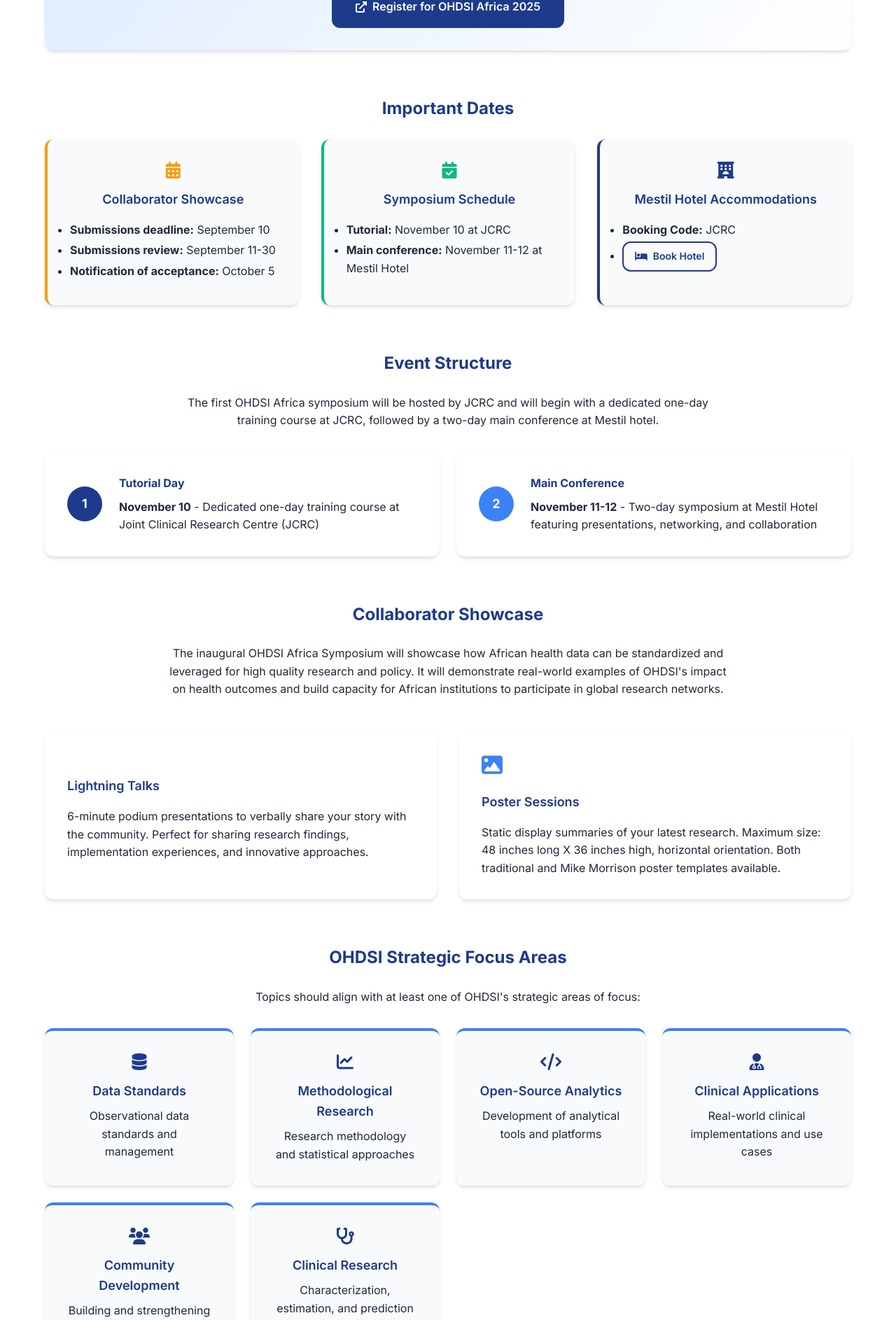
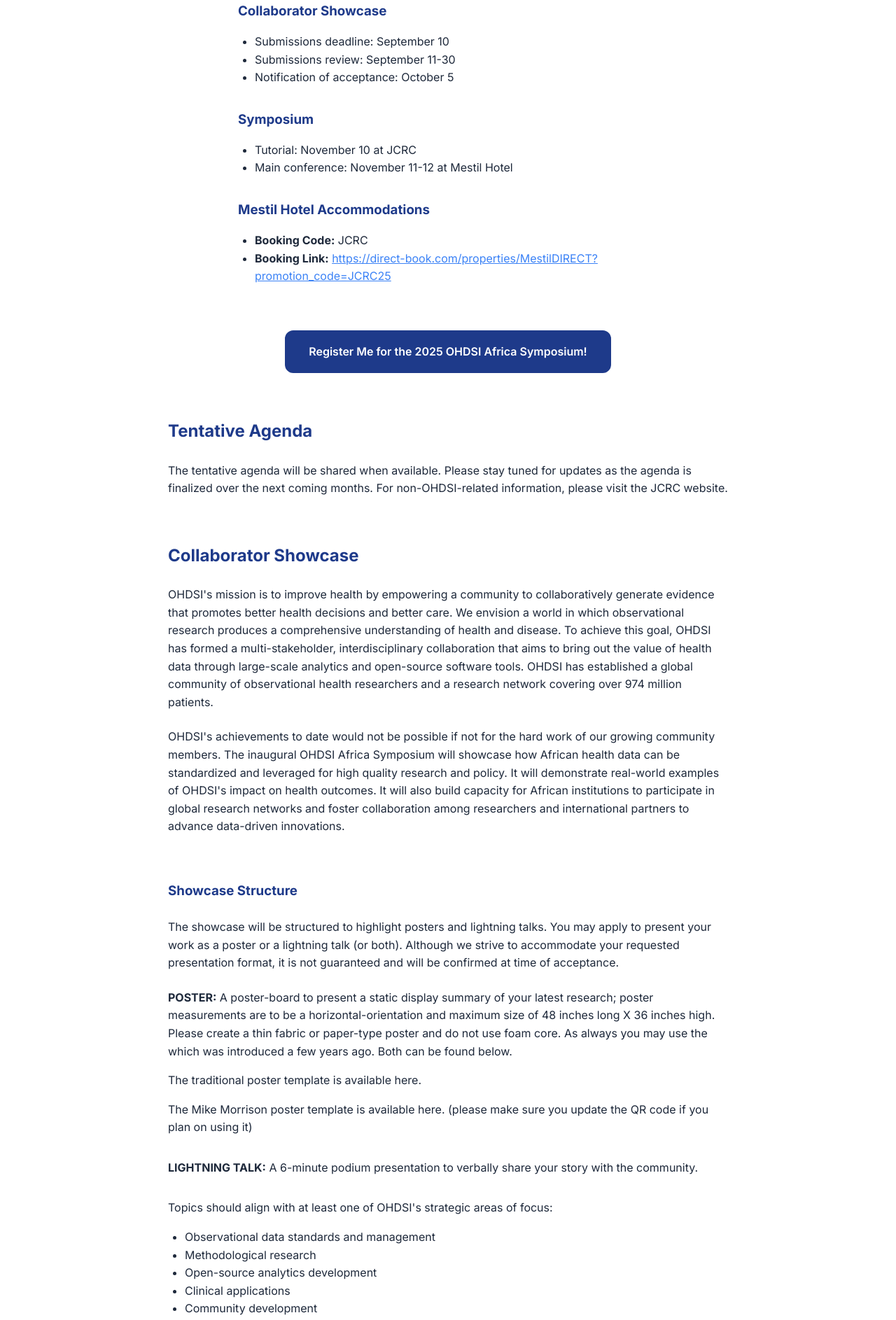
Before and after one commit to boluwalade/ohdsi-africa-website, a SvelteKit app: page /events in a window 1280 px wide. Shown: the part 618-2504 px from the top of the page at 70% size. Built offline with nearby package versions, Linux system fonts and the light colour scheme.

Commit message:
update event page

```diff
--- a/src/routes/events/+page.svelte
+++ b/src/routes/events/+page.svelte
@@ -8,207 +8,153 @@
 </svelte:head>
 
 <PageHeader
-	title="🌍 2025 Africa Symposium"
-	subtitle="Join Us At The Inaugural OHDSI Africa Symposium"
+	title="Join Us At The Inaugural OHDSI Africa Symposium"
+	subtitle="Nov. 10-12, 2025 • Joint Clinical Research Centre (JCRC) & Mestil Hotel Kampala"
 />
 
 <section class="section">
 	<div class="container">
-		<!-- Hero Event Info -->
-		<div class="card" style="background: linear-gradient(135deg, var(--light-blue), var(--white)); margin-bottom: var(--spacing-3xl); text-align: center;">
-			<h2 style="color: var(--primary-blue); font-size: var(--font-size-2xl); margin-bottom: var(--spacing-lg);">
-				November 10-12, 2025
-			</h2>
-			<p style="font-size: var(--font-size-lg); margin-bottom: var(--spacing-md);">
-				<strong>Joint Clinical Research Centre (JCRC) & Mestil Hotel Kampala</strong>
-			</p>
-			<p style="margin-bottom: var(--spacing-xl);">
+		<!-- Introduction -->
+		<div style="max-width: 800px; margin: 0 auto var(--spacing-3xl);">
+			<p style="margin-bottom: var(--spacing-lg);">
 				The inaugural OHDSI Africa Symposium will be held in Kampala at the Joint Clinical Research Centre (JCRC) and Mestil Hotel. Our community is delighted to introduce a new face-to-face opportunity in Africa, where OHDSI is growing at an exciting pace. We hope you will join us for this historical moment.
 			</p>
-			<a href="https://www.ohdsi.org/africa2025/" class="btn btn-primary" target="_blank" rel="noopener noreferrer">
-				<i class="fas fa-external-link-alt"></i> Register for OHDSI Africa 2025
+			<p style="margin-bottom: var(--spacing-lg);">
+				The first OHDSI Africa symposium will be hosted by JCRC and will begin with a dedicated one-day training course at JCRC, followed by a two-day main conference at Mestil hotel. Below are some important dates for you to save to your calendar:
+			</p>
+		</div>
+
+		<!-- Important Dates -->
+		<div style="max-width: 600px; margin: 0 auto var(--spacing-3xl);">
+			<div style="margin-bottom: var(--spacing-xl);">
+				<h3 style="color: var(--primary-blue); margin-bottom: var(--spacing-md);">Collaborator Showcase</h3>
+				<ul style="margin-left: var(--spacing-lg);">
+					<li>Submissions deadline: September 10</li>
+					<li>Submissions review: September 11-30</li>
+					<li>Notification of acceptance: October 5</li>
+				</ul>
+			</div>
+
+			<div style="margin-bottom: var(--spacing-xl);">
+				<h3 style="color: var(--primary-blue); margin-bottom: var(--spacing-md);">Symposium</h3>
+				<ul style="margin-left: var(--spacing-lg);">
+					<li>Tutorial: November 10 at JCRC</li>
+					<li>Main conference: November 11-12 at Mestil Hotel</li>
+				</ul>
+			</div>
+
+			<div style="margin-bottom: var(--spacing-xl);">
+				<h3 style="color: var(--primary-blue); margin-bottom: var(--spacing-md);">Mestil Hotel Accommodations</h3>
+				<ul style="margin-left: var(--spacing-lg);">
+					<li><strong>Booking Code:</strong> JCRC</li>
+					<li><strong>Booking Link:</strong> <a href="https://direct-book.com/properties/MestilDIRECT?promotion_code=JCRC25" target="_blank" rel="noopener noreferrer" style="color: var(--secondary-blue);">https://direct-book.com/properties/MestilDIRECT?promotion_code=JCRC25</a></li>
+				</ul>
+			</div>
+		</div>
+
+		<!-- Registration Button -->
+		<div style="text-align: center; margin-bottom: var(--spacing-3xl);">
+			<a href="https://forms.office.com/pages/responsepage.aspx?id=4p--5enagUK1xV7iEx_EsW4qH1WABP9OiVTbq64DnSVUOEFRODJTRTQyQ0RVOFZNUEhFR09CTzRZNi4u&route=shorturl" class="btn btn-primary" target="_blank" rel="noopener noreferrer">
+				Register Me for the 2025 OHDSI Africa Symposium!
 			</a>
 		</div>
 
-		<!-- Important Dates -->
-		<div style="margin-bottom: var(--spacing-3xl);">
-			<h3 class="section-title" style="font-size: var(--font-size-2xl); margin-bottom: var(--spacing-lg);">Important Dates</h3>
-			<div class="card-grid" style="grid-template-columns: repeat(auto-fit, minmax(280px, 1fr));">
-				<div class="card card-center" style="background: var(--light-gray); border-left: 4px solid var(--warning);">
-					<i class="fas fa-calendar-alt" style="font-size: var(--font-size-2xl); color: var(--warning); margin-bottom: var(--spacing-md);"></i>
-					<h4 class="card-title">Collaborator Showcase</h4>
-					<ul style="text-align: left; margin-top: var(--spacing-md);">
-						<li style="margin-bottom: var(--spacing-xs);"><strong>Submissions deadline:</strong> September 10</li>
-						<li style="margin-bottom: var(--spacing-xs);"><strong>Submissions review:</strong> September 11-30</li>
-						<li style="margin-bottom: var(--spacing-xs);"><strong>Notification of acceptance:</strong> October 5</li>
-					</ul>
-				</div>
+		<!-- Tentative Agenda -->
+		<div style="max-width: 800px; margin: 0 auto var(--spacing-3xl);">
+			<h2 style="color: var(--primary-blue); margin-bottom: var(--spacing-lg);">Tentative Agenda</h2>
+			<p>
+				The tentative agenda will be shared when available. Please stay tuned for updates as the agenda is finalized over the next coming months. For non-OHDSI-related information, please visit the JCRC website.
+			</p>
+		</div>
 
-				<div class="card card-center" style="background: var(--light-gray); border-left: 4px solid var(--success);">
-					<i class="fas fa-calendar-check" style="font-size: var(--font-size-2xl); color: var(--success); margin-bottom: var(--spacing-md);"></i>
-					<h4 class="card-title">Symposium Schedule</h4>
-					<ul style="text-align: left; margin-top: var(--spacing-md);">
-						<li style="margin-bottom: var(--spacing-xs);"><strong>Tutorial:</strong> November 10 at JCRC</li>
-						<li style="margin-bottom: var(--spacing-xs);"><strong>Main conference:</strong> November 11-12 at Mestil Hotel</li>
-					</ul>
-				</div>
+		<!-- Collaborator Showcase -->
+		<div style="max-width: 800px; margin: 0 auto var(--spacing-3xl);">
+			<h2 style="color: var(--primary-blue); margin-bottom: var(--spacing-lg);">Collaborator Showcase</h2>
+			<p style="margin-bottom: var(--spacing-lg);">
+				OHDSI's mission is to improve health by empowering a community to collaboratively generate evidence that promotes better health decisions and better care. We envision a world in which observational research produces a comprehensive understanding of health and disease. To achieve this goal, OHDSI has formed a multi-stakeholder, interdisciplinary collaboration that aims to bring out the value of health data through large-scale analytics and open-source software tools. OHDSI has established a global community of observational health researchers and a research network covering over 974 million patients.
+			</p>
+			<p style="margin-bottom: var(--spacing-lg);">
+				OHDSI's achievements to date would not be possible if not for the hard work of our growing community members. The inaugural OHDSI Africa Symposium will showcase how African health data can be standardized and leveraged for high quality research and policy. It will demonstrate real-world examples of OHDSI's impact on health outcomes. It will also build capacity for African institutions to participate in global research networks and foster collaboration among researchers and international partners to advance data-driven innovations.
+			</p>
+		</div>
 
-				<div class="card card-center" style="background: var(--light-gray); border-left: 4px solid var(--primary-blue);">
-					<i class="fas fa-hotel" style="font-size: var(--font-size-2xl); color: var(--primary-blue); margin-bottom: var(--spacing-md);"></i>
-					<h4 class="card-title">Mestil Hotel Accommodations</h4>
-					<ul style="text-align: left; margin-top: var(--spacing-md);">
-						<li style="margin-bottom: var(--spacing-xs);"><strong>Booking Code:</strong> JCRC</li>
-						<li style="margin-bottom: var(--spacing-sm);">
-							<a href="https://direct-book.com/properties/MestilDIRECT?promotion%5Fcode=JCRC25" target="_blank" rel="noopener noreferrer" class="btn btn-secondary" style="font-size: var(--font-size-sm); padding: var(--spacing-sm) var(--spacing-md);">
-								<i class="fas fa-bed"></i> Book Hotel
-							</a>
-						</li>
-					</ul>
-				</div>
+		<!-- Showcase Structure -->
+		<div style="max-width: 800px; margin: 0 auto var(--spacing-3xl);">
+			<h3 style="color: var(--primary-blue); margin-bottom: var(--spacing-lg);">Showcase Structure</h3>
+			<p style="margin-bottom: var(--spacing-lg);">
+				The showcase will be structured to highlight posters and lightning talks. You may apply to present your work as a poster or a lightning talk (or both). Although we strive to accommodate your requested presentation format, it is not guaranteed and will be confirmed at time of acceptance.
+			</p>
+
+			<div style="margin-bottom: var(--spacing-xl);">
+				<p style="margin-bottom: var(--spacing-md);"><strong>POSTER:</strong> A poster-board to present a static display summary of your latest research; poster measurements are to be a horizontal-orientation and maximum size of 48 inches long X 36 inches high. Please create a thin fabric or paper-type poster and do not use foam core. As always you may use the which was introduced a few years ago. Both can be found below.</p>
+				<p style="margin-bottom: var(--spacing-md);">The traditional poster template is available here.</p>
+				<p style="margin-bottom: var(--spacing-md);">The Mike Morrison poster template is available here. (please make sure you update the QR code if you plan on using it)</p>
+			</div>
+
+			<div style="margin-bottom: var(--spacing-xl);">
+				<p><strong>LIGHTNING TALK:</strong> A 6-minute podium presentation to verbally share your story with the community.</p>
+			</div>
+
+			<div style="margin-bottom: var(--spacing-xl);">
+				<p style="margin-bottom: var(--spacing-md);">Topics should align with at least one of OHDSI's strategic areas of focus:</p>
+				<ul style="margin-left: var(--spacing-lg); margin-bottom: var(--spacing-md);">
+					<li>Observational data standards and management</li>
+					<li>Methodological research</li>
+					<li>Open-source analytics development</li>
+					<li>Clinical applications</li>
+					<li>Community development</li>
+				</ul>
+				<p style="margin-bottom: var(--spacing-md);">Clinical research from OHDSI's analytic use cases:</p>
+				<ul style="margin-left: var(--spacing-lg);">
+					<li>Clinical characterization</li>
+					<li>Population-level estimation</li>
+					<li>Patient-level prediction</li>
+				</ul>
 			</div>
 		</div>
 
-		<!-- Event Structure -->
-		<div style="margin-bottom: var(--spacing-3xl);">
-			<h3 class="section-title" style="font-size: var(--font-size-2xl); margin-bottom: var(--spacing-lg);">Event Structure</h3>
-			<p style="text-align: center; max-width: 800px; margin: 0 auto var(--spacing-xl);">
-				The first OHDSI Africa symposium will be hosted by JCRC and will begin with a dedicated one-day training course at JCRC, followed by a two-day main conference at Mestil hotel.
+		<!-- Submission Instructions -->
+		<div style="max-width: 800px; margin: 0 auto var(--spacing-3xl);">
+			<h3 style="color: var(--primary-blue); margin-bottom: var(--spacing-lg);">Submission Instructions</h3>
+			<p style="margin-bottom: var(--spacing-lg);">
+				Please submit your work using Submission Link. You will be triggered to upload a brief report in the second section of the submission form. The brief report template can be. The document can be downloaded as a Microsoft Word document by clicking on the link and selecting File -> Download -> Microsoft Word (.docx).
 			</p>
-			<div class="card-grid-sm">
-				<div class="card" style="display: flex; gap: var(--spacing-lg); align-items: center;">
-					<div style="width: 50px; height: 50px; background: var(--primary-blue); color: var(--white); border-radius: 50%; display: flex; align-items: center; justify-content: center; font-weight: 700; flex-shrink: 0; font-size: var(--font-size-lg);">1</div>
-					<div>
-						<h4 style="color: var(--primary-blue); margin-bottom: var(--spacing-sm);">Tutorial Day</h4>
-						<p><strong>November 10</strong> - Dedicated one-day training course at Joint Clinical Research Centre (JCRC)</p>
-					</div>
-				</div>
-
-				<div class="card" style="display: flex; gap: var(--spacing-lg); align-items: center;">
-					<div style="width: 50px; height: 50px; background: var(--secondary-blue); color: var(--white); border-radius: 50%; display: flex; align-items: center; justify-content: center; font-weight: 700; flex-shrink: 0; font-size: var(--font-size-lg);">2</div>
-					<div>
-						<h4 style="color: var(--primary-blue); margin-bottom: var(--spacing-sm);">Main Conference</h4>
-						<p><strong>November 11-12</strong> - Two-day symposium at Mestil Hotel featuring presentations, networking, and collaboration</p>
-					</div>
-				</div>
-			</div>
+			<p style="margin-bottom: var(--spacing-md);">Each presenting author should upload their document as a PDF. The submission should meet the following guidelines:</p>
+			<ul style="margin-left: var(--spacing-lg); margin-bottom: var(--spacing-lg);">
+				<li>Maximum 1,000 words (exclusive of references/authors/affiliations/tables/figures)</li>
+				<li>Maximum 10 MB</li>
+				<li>Clearly state the names of all co-authors and affiliations at the top (list them in the order that will appear on the presentation)</li>
+				<li>Have the following sections: Background, Methods, Results, Conclusion</li>
+				<li>References/citations are recommended (maximum 15; suggested style is Vancouver, DOI, or PMID)</li>
+				<li>Unpublished in the peer-review literature at the time of submission; preprints are acceptable</li>
+				<li>[Optional] Up to 3 additional figures or tables can be added to support description of the methods or results</li>
+			</ul>
+			<p style="margin-bottom: var(--spacing-lg);">
+				By submitting your work, the presenting author agrees to present at the inaugural OHDSI Africa symposium 2025 in person if their work is selected. This agreement includes being present at the scheduled time or sending someone to represent in your absence.
+			</p>
+			<p style="margin-bottom: var(--spacing-lg);">
+				Your document should be saved as a PDF using the following naming convention, where the "lastname" and "firstname" correspond to the name of the presenting author, and "title" should include keywords that summarize the title: <strong>lastname-firstname_title_2025symposium</strong>.
+			</p>
 		</div>
 
-		<!-- Collaborator Showcase -->
-		<div style="margin-bottom: var(--spacing-3xl);">
-			<h3 class="section-title" style="font-size: var(--font-size-2xl); margin-bottom: var(--spacing-lg);">Collaborator Showcase</h3>
-			<div class="section-intro">
-				<p>
-					The inaugural OHDSI Africa Symposium will showcase how African health data can be standardized and leveraged for high quality research and policy. It will demonstrate real-world examples of OHDSI's impact on health outcomes and build capacity for African institutions to participate in global research networks.
-				</p>
-			</div>
-
-			<div class="card-grid" style="margin-top: var(--spacing-xl);">
-				<div class="card">
-					<i class="fas fa-presentation" style="font-size: var(--font-size-3xl); color: var(--secondary-blue); margin-bottom: var(--spacing-lg);"></i>
-					<h4 class="card-title">Lightning Talks</h4>
-					<p>6-minute podium presentations to verbally share your story with the community. Perfect for sharing research findings, implementation experiences, and innovative approaches.</p>
-				</div>
-
-				<div class="card">
-					<i class="fas fa-image" style="font-size: var(--font-size-3xl); color: var(--secondary-blue); margin-bottom: var(--spacing-lg);"></i>
-					<h4 class="card-title">Poster Sessions</h4>
-					<p>Static display summaries of your latest research. Maximum size: 48 inches long X 36 inches high, horizontal orientation. Both traditional and Mike Morrison poster templates available.</p>
-				</div>
-			</div>
+		<!-- Important Dates -->
+		<div style="max-width: 800px; margin: 0 auto var(--spacing-3xl);">
+			<h3 style="color: var(--primary-blue); margin-bottom: var(--spacing-lg);">Important Dates</h3>
+			<ul style="margin-left: var(--spacing-lg); margin-bottom: var(--spacing-lg);">
+				<li>All submissions are due no later than <strong>September 10</strong>.</li>
+				<li>All submissions will be peer-reviewed by the The OHDSI Africa symposium 2025 Scientific Review Committee between <strong>September 11-30</strong>.</li>
+				<li>If you have been selected to present your work, you will be notified via email by <strong>October 5</strong>.</li>
+			</ul>
+			<p style="margin-bottom: var(--spacing-lg);">
+				Should you need to change your responses to any of the questions on the submission form or revise your brief report, please email <a href="mailto:ohdsi@jcrc.org.ug" style="color: var(--secondary-blue);">ohdsi@jcrc.org.ug</a>. Your submission will be removed, and you will need to submit again with the revised PDF. If you have any questions or need help with the submission process, please contact <a href="mailto:ohdsi@jcrc.org.ug" style="color: var(--secondary-blue);">ohdsi@jcrc.org.ug</a>.
+			</p>
 		</div>
 
-		<!-- Strategic Focus Areas -->
-		<div style="margin-bottom: var(--spacing-3xl);">
-			<h3 class="section-title" style="font-size: var(--font-size-2xl); margin-bottom: var(--spacing-lg);">OHDSI Strategic Focus Areas</h3>
-			<p style="text-align: center; max-width: 800px; margin: 0 auto var(--spacing-xl);">
-				Topics should align with at least one of OHDSI's strategic areas of focus:
-			</p>
-			<div class="card-grid-sm">
-				<div class="card card-center" style="background: var(--light-gray); border-top: 4px solid var(--secondary-blue);">
-					<i class="fas fa-database" style="font-size: var(--font-size-2xl); color: var(--primary-blue); margin-bottom: var(--spacing-md);"></i>
-					<h4 class="card-title" style="margin-bottom: var(--spacing-sm);">Data Standards</h4>
-					<p>Observational data standards and management</p>
-				</div>
-
-				<div class="card card-center" style="background: var(--light-gray); border-top: 4px solid var(--secondary-blue);">
-					<i class="fas fa-chart-line" style="font-size: var(--font-size-2xl); color: var(--primary-blue); margin-bottom: var(--spacing-md);"></i>
-					<h4 class="card-title" style="margin-bottom: var(--spacing-sm);">Methodological Research</h4>
-					<p>Research methodology and statistical approaches</p>
-				</div>
-
-				<div class="card card-center" style="background: var(--light-gray); border-top: 4px solid var(--secondary-blue);">
-					<i class="fas fa-code" style="font-size: var(--font-size-2xl); color: var(--primary-blue); margin-bottom: var(--spacing-md);"></i>
-					<h4 class="card-title" style="margin-bottom: var(--spacing-sm);">Open-Source Analytics</h4>
-					<p>Development of analytical tools and platforms</p>
-				</div>
-
-				<div class="card card-center" style="background: var(--light-gray); border-top: 4px solid var(--secondary-blue);">
-					<i class="fas fa-user-md" style="font-size: var(--font-size-2xl); color: var(--primary-blue); margin-bottom: var(--spacing-md);"></i>
-					<h4 class="card-title" style="margin-bottom: var(--spacing-sm);">Clinical Applications</h4>
-					<p>Real-world clinical implementations and use cases</p>
-				</div>
-
-				<div class="card card-center" style="background: var(--light-gray); border-top: 4px solid var(--secondary-blue);">
-					<i class="fas fa-users" style="font-size: var(--font-size-2xl); color: var(--primary-blue); margin-bottom: var(--spacing-md);"></i>
-					<h4 class="card-title" style="margin-bottom: var(--spacing-sm);">Community Development</h4>
-					<p>Building and strengthening research communities</p>
-				</div>
-
-				<div class="card card-center" style="background: var(--light-gray); border-top: 4px solid var(--secondary-blue);">
-					<i class="fas fa-stethoscope" style="font-size: var(--font-size-2xl); color: var(--primary-blue); margin-bottom: var(--spacing-md);"></i>
-					<h4 class="card-title" style="margin-bottom: var(--spacing-sm);">Clinical Research</h4>
-					<p>Characterization, estimation, and prediction studies</p>
-				</div>
-			</div>
-		</div>
-
-		<!-- Submission Guidelines -->
-		<div style="margin-bottom: var(--spacing-3xl);">
-			<h3 class="section-title" style="font-size: var(--font-size-2xl); margin-bottom: var(--spacing-lg);">Submission Guidelines</h3>
-			<div class="card" style="background: var(--light-blue); padding: var(--spacing-2xl);">
-				<h4 style="color: var(--primary-blue); margin-bottom: var(--spacing-lg);">Document Requirements</h4>
-				<div style="display: grid; grid-template-columns: repeat(auto-fit, minmax(250px, 1fr)); gap: var(--spacing-lg);">
-					<ul style="list-style: disc; padding-left: var(--spacing-lg);">
-						<li style="margin-bottom: var(--spacing-sm);">Maximum 1,000 words (exclusive of references/authors/affiliations/tables/figures)</li>
-						<li style="margin-bottom: var(--spacing-sm);">Maximum 10 MB file size</li>
-						<li style="margin-bottom: var(--spacing-sm);">PDF format required</li>
-						<li style="margin-bottom: var(--spacing-sm);">Clearly state all co-authors and affiliations</li>
-					</ul>
-					<ul style="list-style: disc; padding-left: var(--spacing-lg);">
-						<li style="margin-bottom: var(--spacing-sm);">Required sections: Background, Methods, Results, Conclusion</li>
-						<li style="margin-bottom: var(--spacing-sm);">Maximum 15 references (Vancouver, DOI, or PMID style)</li>
-						<li style="margin-bottom: var(--spacing-sm);">Unpublished work only (preprints acceptable)</li>
-						<li style="margin-bottom: var(--spacing-sm);">Up to 3 additional figures/tables allowed</li>
-					</ul>
-				</div>
-				<div style="margin-top: var(--spacing-xl); text-align: center;">
-					<p style="margin-bottom: var(--spacing-lg);">
-						<strong>Naming Convention:</strong> lastname-firstname_title_2025symposium.pdf
-					</p>
-					<a href="https://www.ohdsi.org/africa2025/" class="btn btn-primary" target="_blank" rel="noopener noreferrer">
-						<i class="fas fa-upload"></i> Submit Your Work
-					</a>
-				</div>
-			</div>
-		</div>
-
-		<!-- Contact Information -->
-		<div style="text-align: center; background: linear-gradient(135deg, var(--light-blue), var(--white)); padding: var(--spacing-2xl); border-radius: var(--radius-lg);">
-			<h3 style="color: var(--primary-blue); margin-bottom: var(--spacing-md); font-size: var(--font-size-2xl);">Join This Historic Moment</h3>
-			<p style="margin-bottom: var(--spacing-lg); max-width: 600px; margin-left: auto; margin-right: auto;">
-				Be part of the inaugural OHDSI Africa Symposium and help shape the future of health data research across the African continent.
-			</p>
-			<div style="display: flex; gap: var(--spacing-lg); justify-content: center; flex-wrap: wrap;">
-				<a href="https://www.ohdsi.org/africa2025/" class="btn btn-primary" target="_blank" rel="noopener noreferrer">
-					<i class="fas fa-ticket-alt"></i> Register Now
-				</a>
-				<a href="/contact" class="btn btn-secondary">
-					<i class="fas fa-envelope"></i> Contact Us
-				</a>
-			</div>
-			<p style="margin-top: var(--spacing-lg); font-size: var(--font-size-sm); color: var(--medium-gray);">
-				For questions about submissions or the symposium, please contact the organizing committee.
-			</p>
+		<!-- Final Registration Button -->
+		<div style="text-align: center;">
+			<a href="https://forms.office.com/pages/responsepage.aspx?id=4p--5enagUK1xV7iEx_EsW4qH1WABP9OiVTbq64DnSVUOEFRODJTRTQyQ0RVOFZNUEhFR09CTzRZNi4u&route=shorturl" class="btn btn-primary" target="_blank" rel="noopener noreferrer">
+				Register Me for the 2025 OHDSI Africa Symposium!
+			</a>
 		</div>
 	</div>
 </section>
```
